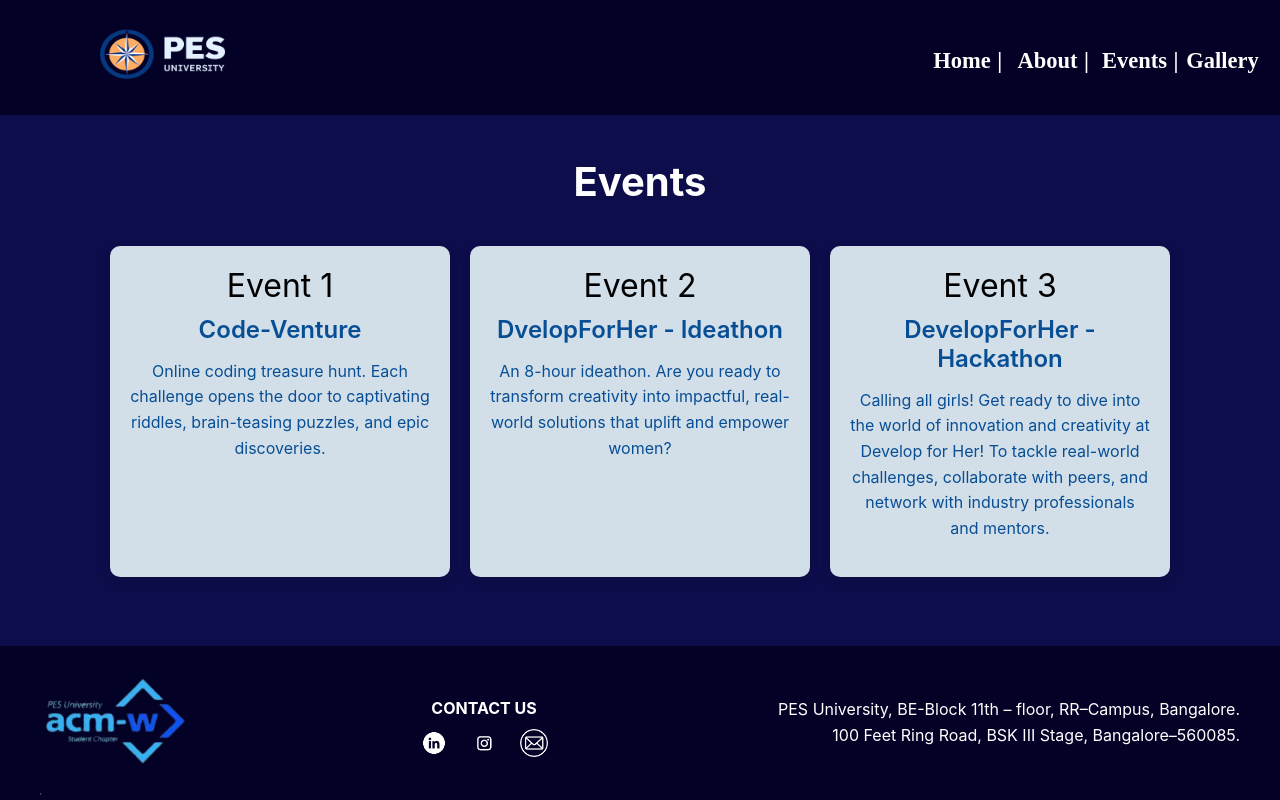
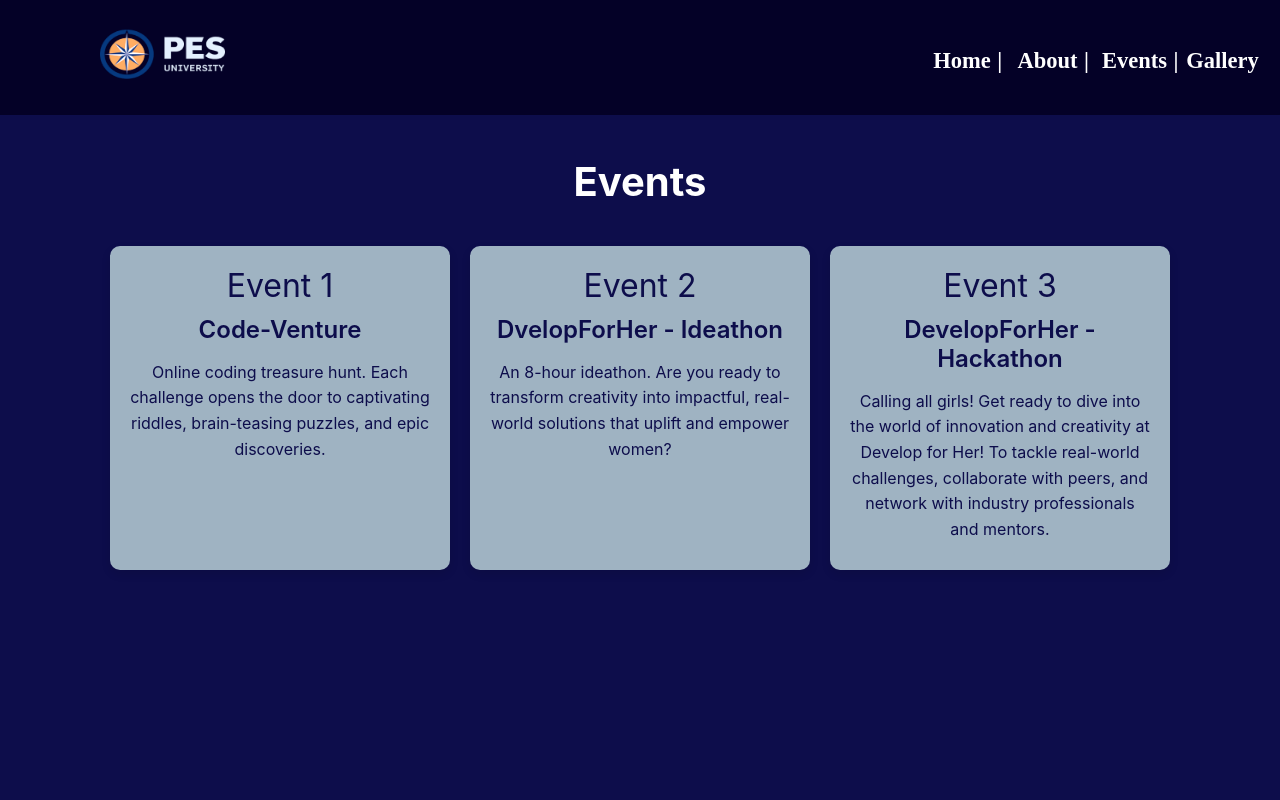
Before and after one commit to ACM-W-PESU/acmw-react-website, a React (Create React App) app in the folder acmw-website/: page /events in a window 1280 px wide. Shown: the top 800 px of the page. Built offline with nearby package versions, Linux system fonts and the light colour scheme.

Commit message:
Merged Home Page and modfied routings accoridngly

```diff
--- a/acmw-website/src/App.css
+++ b/acmw-website/src/App.css
@@ -1,6 +1,5 @@
 .App {
   text-align: center;
-  padding-bottom: 100px;
 }
 
 .content {
--- a/acmw-website/src/App.js
+++ b/acmw-website/src/App.js
@@ -2,10 +2,10 @@ import React from 'react';
 import { Route, Routes, Navigate } from 'react-router-dom';
 import Navbar from './components/navbar';
 import ScrollToTop from "./components/ScrollToTop";
+import HomePage from "./pages/home";
 import About from "./pages/about";
 import MissionVisionSection from './pages/missionvisionobj';
 import Events from './pages/events';
-import Footer from './components/footer';
 import './App.css';
 
 function App() {
@@ -15,7 +15,7 @@ function App() {
       <div className="content">
       <ScrollToTop />
       <Routes>
-        <Route path="/home" element={<About />} />
+        <Route path="/home" element={<HomePage />} />
         <Route path="/" element={<Navigate to="/home" />} />
         <Route path="/about" element={<About />} />
         <Route path="/missionvisionobj" element={<MissionVisionSection/>} />
@@ -24,7 +24,6 @@ function App() {
         <Route path="*" element={<h1>404 - Page Not Found</h1>} /> {/* Catch-all route */}
       </Routes>
       </div>
-      <Footer/>
     </div>
   );
 }
--- a/acmw-website/src/components/footer.css
+++ b/acmw-website/src/components/footer.css
@@ -9,7 +9,7 @@ body {
     padding: 0px;
     display: flex;
     justify-content: center;
-    position: fixed;
+    position: relative;
     bottom: 0;
     width: 100%;
     z-index: 1000;
--- a/acmw-website/src/pages/about.css
+++ b/acmw-website/src/pages/about.css
@@ -3,6 +3,7 @@
   color: white;
   padding: 2rem;
   position: relative;
+  padding-bottom: 100px;
 }
 h1 {
   font-size: 4rem;
--- a/acmw-website/src/pages/about.js
+++ b/acmw-website/src/pages/about.js
@@ -1,7 +1,7 @@
 import React, { useEffect } from "react";
 import { useNavigate } from "react-router-dom";
 import "./about.css";
-
+import Footer from '../components/footer';
 const About = () => {
   useEffect(() => {
     window.scrollTo(0, 0); // Scroll to top when the component mounts
@@ -12,20 +12,16 @@ const About = () => {
     navigate("/missionvisionobj"); // Navigate to the Mission Vision section
   };
   return (
+    <div>
     <div className="about-section">
       <h2>About Us</h2>
       <div>
       <p>
         ACM-W (Association for Computing Machinery – Women) at PES University is committed to empowering women in technology. Our club serves as a platform for students to collaborate, innovate, and develop their skills through various project-based initiatives. We aim to create an inclusive environment that encourages participation and fosters personal and professional growth.
       </p>
-      <h2>Community and Collaboration</h2>
-      <p>
-        Our focus is on building a strong tech community by facilitating networking opportunities, sharing knowledge, and encouraging teamwork among members. We organize events, workshops, and discussions that aim to inspire and equip our members with the necessary skills to excel in the tech industry.
-      </p>
-      <h2>Get Involved</h2>
-      <p>
-        Joining ACM-W at PES University provides you with access to a supportive network of peers and mentors. Whether you are looking to enhance your coding skills, work on exciting projects, or simply connect with others in the field, our club is the perfect place for you.
-      </p>
+      <br/>
+      <br/>
+      <br/>
       </div>
       <button className="button" onClick={handleReadMoreClick}>
         Read More
@@ -43,6 +39,8 @@ const About = () => {
         </svg>
       </button>
     </div>
+    <Footer/>
+    </div>
   );
 };
 
--- a/acmw-website/src/pages/events.css
+++ b/acmw-website/src/pages/events.css
@@ -4,6 +4,7 @@
   padding: 50px;
   min-height: 100vh;
   color: #fff;
+  padding-bottom: 50px;
 }
 
 /* Title styling */
@@ -22,8 +23,8 @@
 
 /* Individual event card */
 .event {
-  background-color: #d2dfe9;
-  color: black;
+  background-color: #9fb3c2;
+  color: #0d0d4b;
   border-radius: 10px;
   padding: 20px;
   width: 300px;
@@ -46,11 +47,11 @@
 .event h3 {
   font-size: 1.5rem;
   margin-bottom: 15px;
-  color: #084e94;
+  color: #0d0d4b;
 }
 
 /* Event description */
 .event p {
   font-size: 1rem;
-  color: #084e94;
+  color: #0d0d4b;
 }
--- a/acmw-website/src/pages/events.js
+++ b/acmw-website/src/pages/events.js
@@ -1,8 +1,9 @@
 import React from 'react';
 import './events.css';
-
+import Footer from '../components/footer';
 function EventsPage() {
     return (
+        <div>
         <div className="container">
             <h1 className="events-title">Events</h1>
             <div className="events">
@@ -25,6 +26,8 @@ function EventsPage() {
                 </div>
             </div>
         </div>
+        <Footer/>
+        </div>
     );
 }
 
--- a/acmw-website/src/home.css
+++ b/acmw-website/src/pages/home.css
@@ -1,9 +1,6 @@
-/* Home Page CSS */
-
-/* Main container */
 .home-page {
     position: relative;
-    height: 100vh;
+    height: 85vh;
     overflow: hidden;
 }
 
@@ -27,7 +24,7 @@
 }
 
 /* ACM-W Logo */
-.acm-logo {
+.acm-logo-home {
     width: 100%; /* Make the logo take the full width of its container */
     height: auto; /* Maintain aspect ratio */
     max-height: 300px; /* Set a maximum height to control overflow */
@@ -37,7 +34,7 @@
 }
 
 /* Footer Styling */
-.footer {
+.footer-home {
     background-color: rgba(0, 0, 0, 0.8); /* Black opaque background */
     color: white; /* White text color */
     text-align: center; /* Centered text */
--- a/acmw-website/src/home.js
+++ b/acmw-website/src/pages/home.js
@@ -1,9 +1,7 @@
-// src/HomePage.js
 import React from 'react';
-import './home.css'; // Import your CSS file for styling
-import backgroundVideo from './assets/bg1.mp4';
-import acmLogo from './assets/acm.png';
-
+import './home.css';
+import backgroundVideo from '../assets/bg1.mp4';
+import acmLogo from '../assets/acm.png';
 
 const HomePage = () => {
     return (
@@ -13,9 +11,9 @@ const HomePage = () => {
                 Your browser does not support the video tag.
             </video>
             <div className="logo-container">
-                <img src={acmLogo} alt="ACM Logo" className="acm-logo" />
+                <img src={acmLogo} alt="ACM Logo" className="acm-logo-home" />
             </div>
-            <footer className="footer">
+            <footer className="footer-home">
                 <p>In Tech It's Her Turn</p>
             </footer>
         </div>
--- a/acmw-website/src/pages/missionvisionobj.js
+++ b/acmw-website/src/pages/missionvisionobj.js
@@ -32,11 +32,9 @@ const MissionVisionSection = () => {
             </div>
             <h3>Objectives</h3>
             <ul>
-              <li>Organize engaging technical events like hackathons, ideathons, and coding treasure hunts.</li>
+              <li>Organize engaging technical events.</li>
               <li>Work on collaborative projects that solve real-world challenges.</li>
-              <li>Foster continuous learning through workshops and community initiatives.</li>
               <li>Encourage networking and mentorship to strengthen the tech community.</li>
-              <li>Promote an inclusive environment that welcomes all members to contribute.</li>
             </ul>
           </div>
         </div>
--- a/acmw-website/src/pages/missionvisionsection.css
+++ b/acmw-website/src/pages/missionvisionsection.css
@@ -1,9 +1,8 @@
 .mission-vision-section {
     width: 100%;
-    min-height: 500px;
     background-color: #0d0d4b;
-    position: relative;
-    overflow: hidden;
+    /* position: relative;
+    overflow: hidden; */
   }
 
   .circuit-pattern {
@@ -20,12 +19,11 @@
   }
 
   .container {
-    position: relative;
+    /* position: relative; */
     z-index: 1;
     max-width: 1200px;
     margin: 0 auto;
-    padding-top: 150px;
-    padding-bottom: 64px;
+    padding-top: 100px;
     padding-left: 16px;
     padding-right: 16px;
   }
@@ -34,7 +32,7 @@
     display: flex;
     flex-wrap: wrap;
     justify-content: center;
-    gap: 48px;
+    gap: 50px;
   }
 
   .card {
@@ -45,6 +43,7 @@
     max-width: 250px;
     padding: 24px;
     background-color: transparent;
+    margin-bottom: 0;
   }
 
   .icon-wrapper {
@@ -55,7 +54,7 @@
     display: flex;
     align-items: center;
     justify-content: center;
-    margin-bottom: 16px;
+    margin-bottom: 8px;
     box-shadow: none;
   }
   .icon-wrapper svg {
@@ -73,14 +72,15 @@
 
   p, ul {
     font-size: 1rem;
-    margin-top: 8px;
+    margin-top: 16px;
+    margin-bottom: 8px;
     line-height: 1.6;
   }
 
 
   @media (max-width: 768px) {
     .container {
-      padding-top: 100px;
+      padding-top: 120px;
     }
 
     .card {
@@ -88,7 +88,7 @@
     }
 
     .card-container {
-      gap: 32px;
+      gap: 16px;
     }
   }
   .card:hover .icon-wrapper {
```
